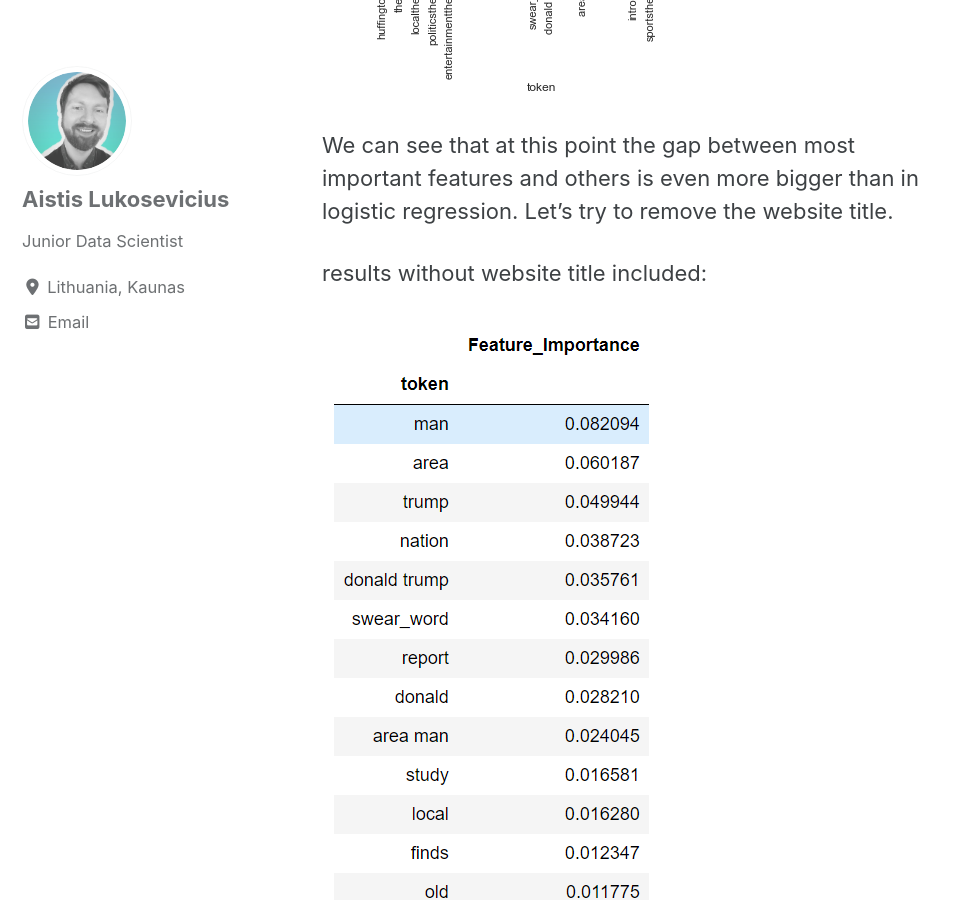
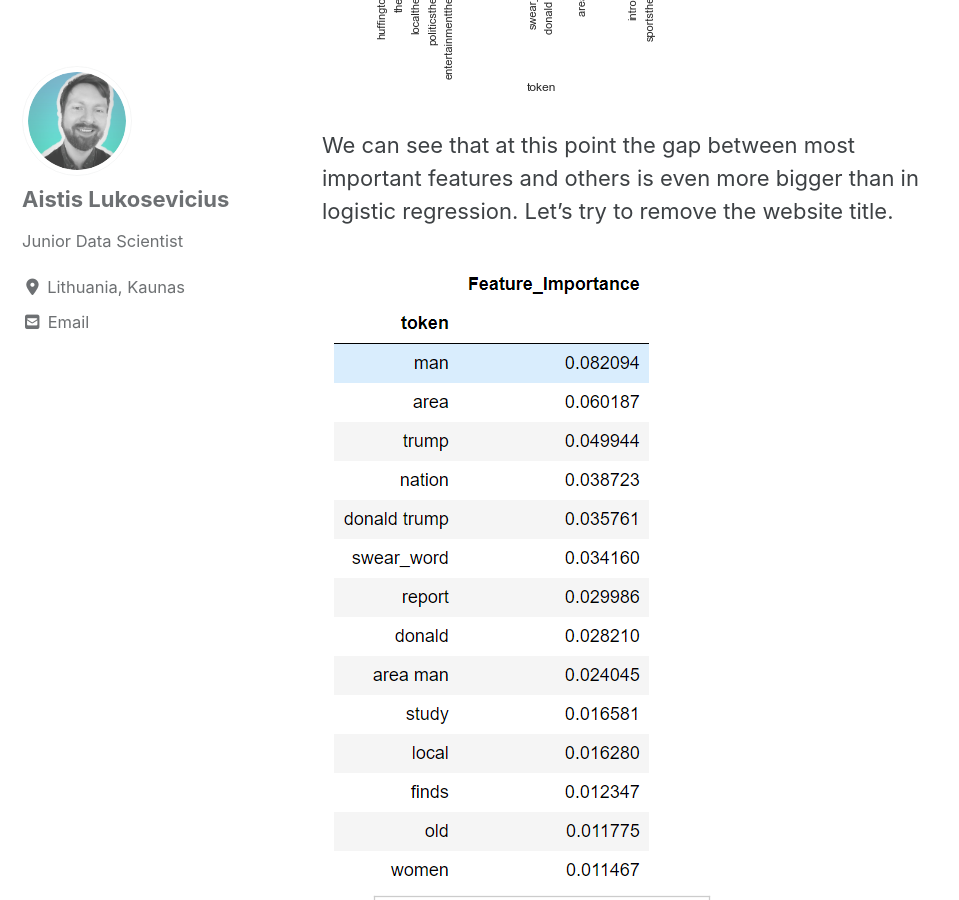
Before and after one commit to Aistisl/Aistisl.github.io, a Jekyll site: the page built from _posts/2020-05-13-Sarcasm.md, in a window 1280 px wide and 900 px high, scrolled down 13772 px. Shown: the whole window, without its empty margins (0-959 px from the left). Built offline with Jekyll 4.4.1, drawn with Linux system fonts in a browser that asks for light colours; cached includes are drawn as plain includes; nearby versions of some CDN libraries.

Commit message:
update first project

```diff
--- a/_posts/2020-05-13-Sarcasm.md
+++ b/_posts/2020-05-13-Sarcasm.md
@@ -223,7 +223,7 @@
 <img src="/images/feature_importance_lr.PNG" alt="">
 <img src="/images/feature_hist_lr.PNG" alt="">
 
-As we can see **swear_word, nation, area, clearly** introduces have the biggest impact for our predictions and **heart, eating, marriage, west, military** have lowest impact.
+As we can see *swear_word, nation, area, clearly* introduces have the biggest impact for our predictions and *heart, eating, marriage, west, military* have lowest impact.
 In this case the gap is not so drastic and we can notice a slight decrease of feature importance values.
 
 ### Random Forest
@@ -281,13 +281,11 @@
 
 We can see that at this point the gap between most important features and others is even more bigger than in logistic regression. Let’s try to remove the website title.
 
-results without website title included:
-
 <img src="/images/feature_importance_rf.PNG" alt="">
 <img src="/images/feature_hist_rf2.PNG" alt="">
 
 After removing website titles I was able to decrease a big gap between different words.
-Anyway feature importance in this model  is different, most important words are **man, area, trump, nation, donald trump** and least important words are **study, local, finds, old, woman**.
+Anyway feature importance in this model  is different, most important words are *man, area, trump, nation, donald trump* and least important words are *study, local, finds, old, woman*.
 
 ### Naive Bayes
 
```
